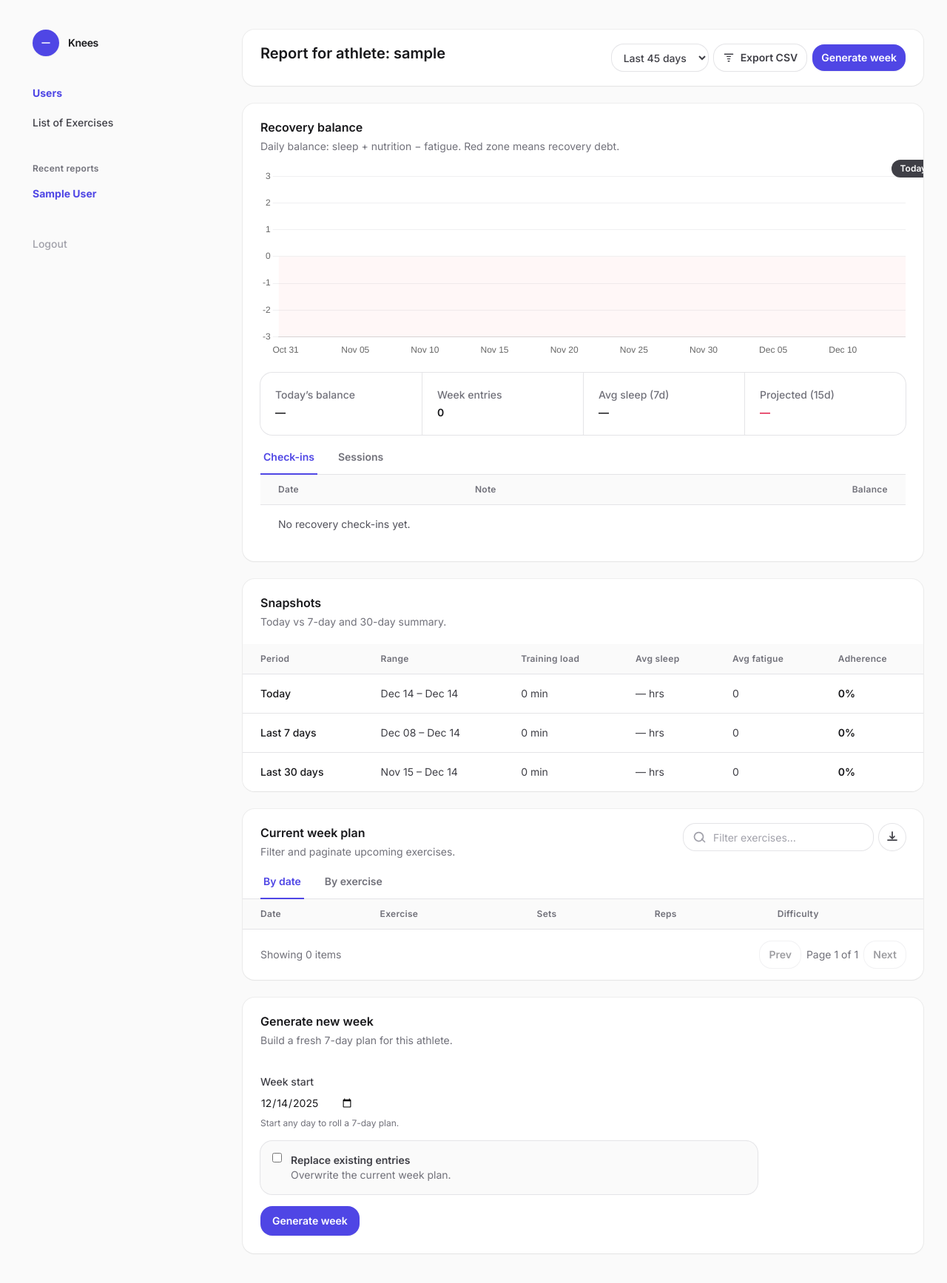
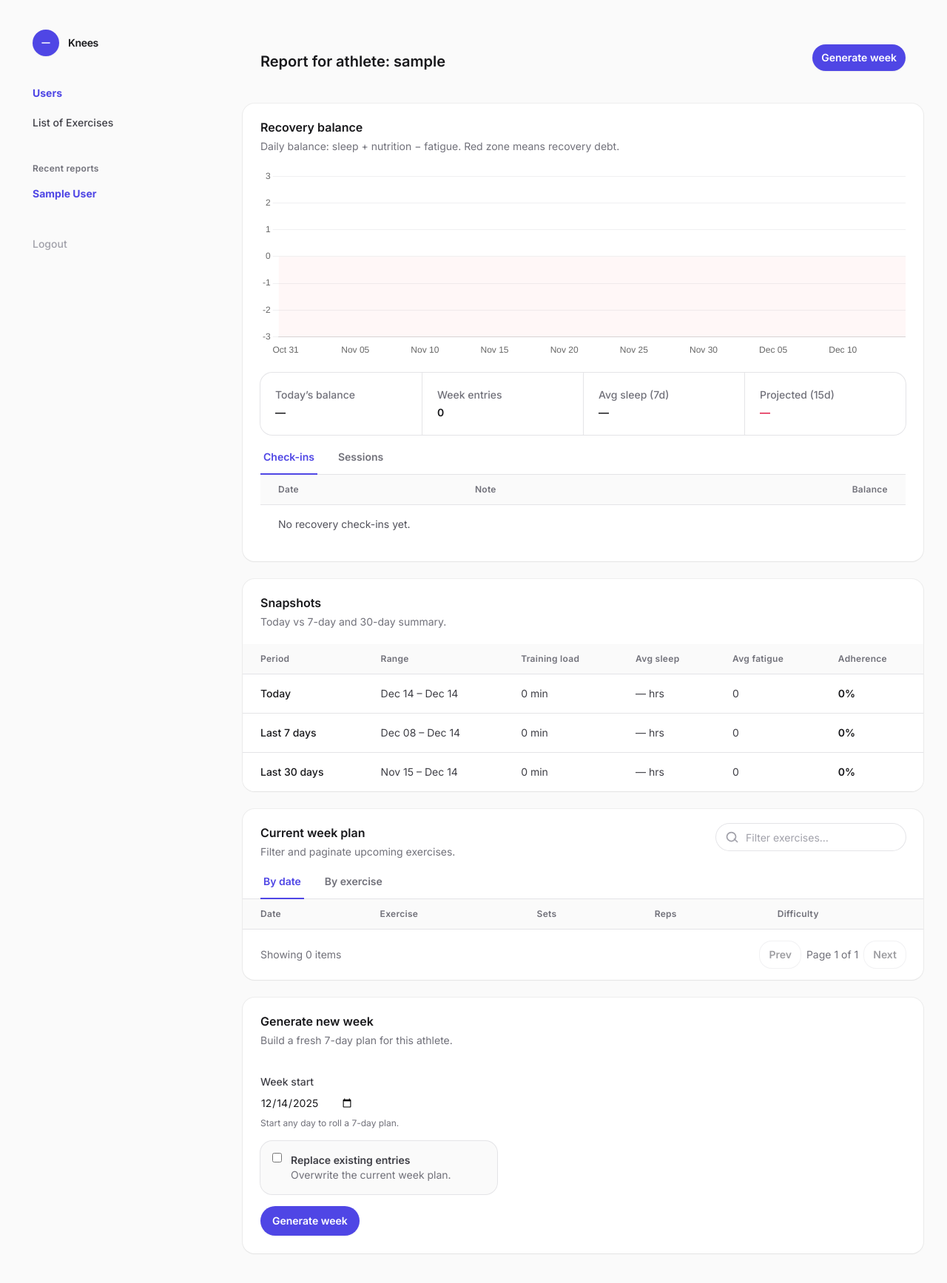
Before and after one commit to h0n24/knees, a Django app: a page that uses templates/pages/trainer_user_detail.html in a window 1280 px wide. Shown: the whole page at 74% size. Run offline with Django 5.2, Linux system fonts and the light colour scheme; the visitor is signed in with stand-in values (Sample User, id 1); data comes from the database, SQL or seed files in the repository; data that the repository does not hold is empty; some libraries are stand-ins or nearby versions.

Commit message:
Update trainer_user_detail.html

```diff
--- a/templates/pages/trainer_user_detail.html
+++ b/templates/pages/trainer_user_detail.html
@@ -5,35 +5,15 @@
   .chart-tooltip { transform: translate(-50%, -115%); white-space: nowrap; }
 </style>
 <div class="space-y-6">
-  <div class="rounded-2xl bg-white shadow-sm ring-1 ring-zinc-900/5 overflow-hidden">
-    <div class="flex flex-col gap-4 px-5 py-5 sm:flex-row sm:items-start sm:justify-between sm:gap-6 sm:px-6">
+  <div class=" overflow-hidden">
+    <div class="flex flex-col gap-4 px-5 py-5 sm:flex-row sm:items-start sm:justify-between sm:gap-6 sm:px-6 md:items-end">
       <div class="flex flex-wrap items-center">
         <h1 class="text-xl font-semibold leading-tight">Report for athlete: {{ headline }}</h1>
       </div>
       <div class="flex flex-wrap items-center gap-2">
-        <label class="sr-only" for="rangeSelect">Range</label>
-        <select
-          id="rangeSelect"
-          class="h-9 rounded-2xl bg-white px-3 text-sm font-medium text-zinc-700 shadow-sm ring-1 ring-zinc-200 hover:bg-zinc-50 focus:outline-none focus:ring-2 focus:ring-indigo-600"
-        >
-          <option selected>Last 45 days</option>
-          <option>Last 30 days</option>
-          <option>Last 7 days</option>
-        </select>
-
-        <button
-          type="button"
-          class="inline-flex h-9 items-center gap-2 rounded-2xl bg-white px-3 text-sm font-semibold text-zinc-700 shadow-sm ring-1 ring-zinc-200 hover:bg-zinc-50 hover:text-zinc-900 focus:outline-none focus:ring-2 focus:ring-indigo-600"
-        >
-          <svg class="h-4 w-4" viewBox="0 0 20 20" fill="none" stroke="currentColor" stroke-width="1.75" aria-hidden="true">
-            <path stroke-linecap="round" stroke-linejoin="round" d="M3 4h14M7 8h6M8 12h4M9 16h2" />
-          </svg>
-          Export CSV
-        </button>
-
         <a
           href="#generate-week"
-          class="inline-flex h-9 items-center justify-center rounded-2xl bg-indigo-600 px-3 text-sm font-semibold text-white shadow-sm hover:bg-indigo-500 focus:outline-none focus:ring-2 focus:ring-indigo-600 focus:ring-offset-2"
+          class="inline-flex h-9 items-center justify-center rounded-3xl bg-indigo-600 px-3 text-sm font-semibold text-white shadow-sm hover:bg-indigo-500 focus:outline-none focus:ring-2 focus:ring-indigo-600 focus:ring-offset-2"
         >
           Generate week
         </a>
@@ -51,9 +31,6 @@
 
     <div class="px-5 pb-5 sm:px-6 sm:pb-6">
       <div class="relative">
-        <div id="todayPill" class="pointer-events-none absolute -top-3 z-20 hidden" style="left: 50%;">
-          <div class="rounded-xl bg-zinc-700 px-3 py-1 text-xs font-semibold text-white shadow-sm">Today</div>
-        </div>
 
         <div id="chartTooltip" class="chart-tooltip pointer-events-none absolute z-30 hidden rounded-2xl bg-white px-3 py-2 text-xs shadow-sm ring-1 ring-zinc-900/10">
           <div class="text-zinc-500">Projected balance</div>
@@ -163,19 +140,12 @@
             id="planSearch"
             type="search"
             placeholder="Filter exercises…"
-            class="h-9 w-64 rounded-2xl bg-white pl-10 pr-3 text-sm ring-1 ring-zinc-200 placeholder:text-zinc-400 focus:outline-none focus:ring-2 focus:ring-indigo-600"
+            class="h-9 w-64 rounded-3xl bg-white pl-10 pr-3 text-sm ring-1 ring-zinc-200 placeholder:text-zinc-400 focus:outline-none focus:ring-2 focus:ring-indigo-600"
           />
           <svg class="pointer-events-none absolute left-3 top-1/2 h-5 w-5 -translate-y-1/2 text-zinc-400" viewBox="0 0 20 20" fill="none" stroke="currentColor" stroke-width="1.75" aria-hidden="true">
             <path stroke-linecap="round" stroke-linejoin="round" d="M12.5 12.5l4 4m-2-7a6 6 0 11-12 0 6 6 0 0112 0z" />
           </svg>
         </div>
-
-        <button type="button" class="inline-flex h-9 w-9 items-center justify-center rounded-full bg-white text-zinc-700 shadow-sm ring-1 ring-zinc-200 hover:bg-zinc-50 hover:text-zinc-900 focus:outline-none focus:ring-2 focus:ring-indigo-600">
-          <span class="sr-only">Export</span>
-          <svg class="h-5 w-5" viewBox="0 0 20 20" fill="none" stroke="currentColor" stroke-width="1.75" aria-hidden="true">
-            <path stroke-linecap="round" stroke-linejoin="round" d="M10 3v9m0 0l3-3m-3 3L7 9M4 14h12" />
-          </svg>
-        </button>
       </div>
     </div>
 
@@ -270,7 +240,7 @@
           <div class="text-sm text-zinc-900">{{ plan_form.start_date }}</div>
           <p class="text-xs text-zinc-500">Start any day to roll a 7-day plan.</p>
         </div>
-        <label class="flex items-start gap-3 rounded-2xl bg-zinc-50 p-4 ring-1 ring-zinc-200">
+        <label class="flex items-start gap-3 rounded-2xl bg-zinc-50 p-4 ring-1 ring-zinc-200 max-w-80">
           {{ plan_form.replace_existing }}
           <span class="text-sm text-zinc-700">
             <span class="font-semibold">Replace existing entries</span>
@@ -280,7 +250,7 @@
         {% if plan_form.errors %}
         <div class="rounded-lg bg-rose-50 px-4 py-3 text-sm text-rose-700 ring-1 ring-rose-200">{{ plan_form.errors }}</div>
         {% endif %}
-        <button type="submit" class="inline-flex h-10 items-center justify-center rounded-2xl bg-indigo-600 px-4 text-sm font-semibold text-white shadow-sm hover:bg-indigo-500 focus:outline-none focus:ring-2 focus:ring-indigo-600 focus:ring-offset-2">
+        <button type="submit" class="inline-flex h-10 items-center justify-center rounded-3xl bg-indigo-600 px-4 text-sm font-semibold text-white shadow-sm hover:bg-indigo-500 focus:outline-none focus:ring-2 focus:ring-indigo-600 focus:ring-offset-2">
           Generate week
         </button>
       </form>
```
